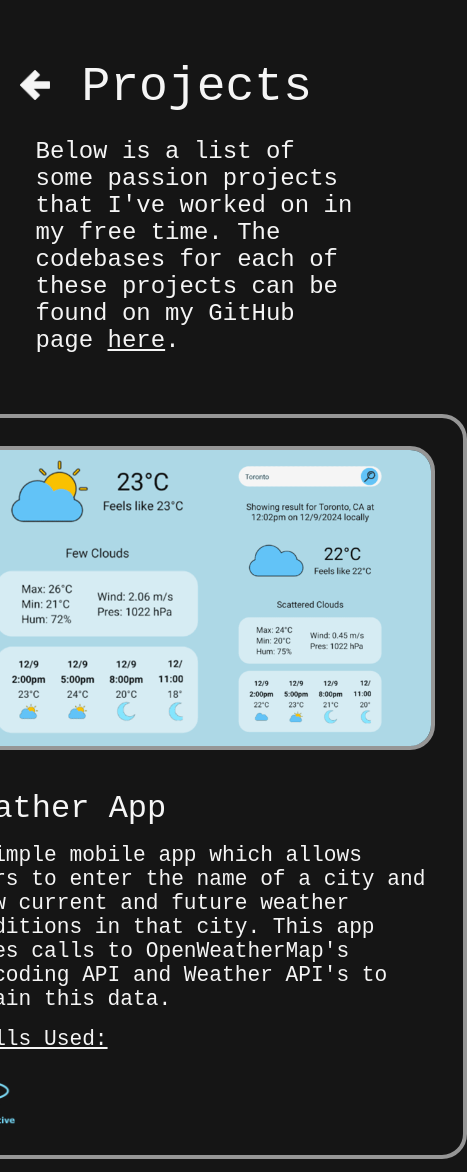
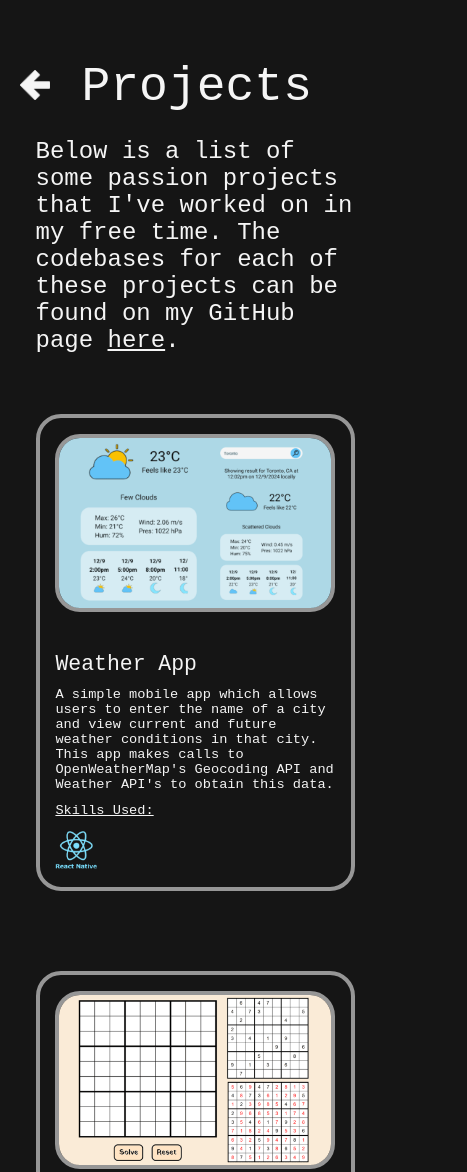
Before and after one commit to MunirAwwad/munirawwad.github.io, a plain HTML site: page projects.html in a window 390 px wide. Shown: the top 1172 px of the page, 467 px wide, since content can reach past the window. Drawn offline with Linux system fonts and the light colour scheme.

Commit message:
Fixed projects responsiveness

```diff
--- a/projectsStyle.css
+++ b/projectsStyle.css
@@ -150,3 +150,52 @@ body {
         padding-inline: 1rem;
     }
 }
+
+@media (max-width: 600px) {
+    .project-card {
+        padding: 5%;
+        gap: 2.5rem;
+    }
+
+    .project-img {
+        width: 100%;
+        height: auto;
+        border: solid 0.25rem #969696;
+        border-radius: 25px;
+        box-sizing: border-box;
+    }
+
+    .card-text {
+        width: 100%;
+    }
+
+    .card-header {
+        font-size: 5.5vw;
+        margin-bottom: 4%;
+    }
+
+    .card-desc {
+        font-size: 3.5vw;
+        margin-bottom: 4%;
+    }
+
+    .skills-used {
+        color: whitesmoke;
+        font-size: 3.5vw;
+        text-decoration: underline;
+    }
+
+    .skills-used-list {
+        display: flex;
+        justify-content: flex-start;
+        align-items: center;
+        gap: 4%;
+        margin-top: 4%;
+    }
+
+    .skills-used-list img {
+        height: 15%;
+        width: 15%;
+        user-select: none;
+    }
+}
```
